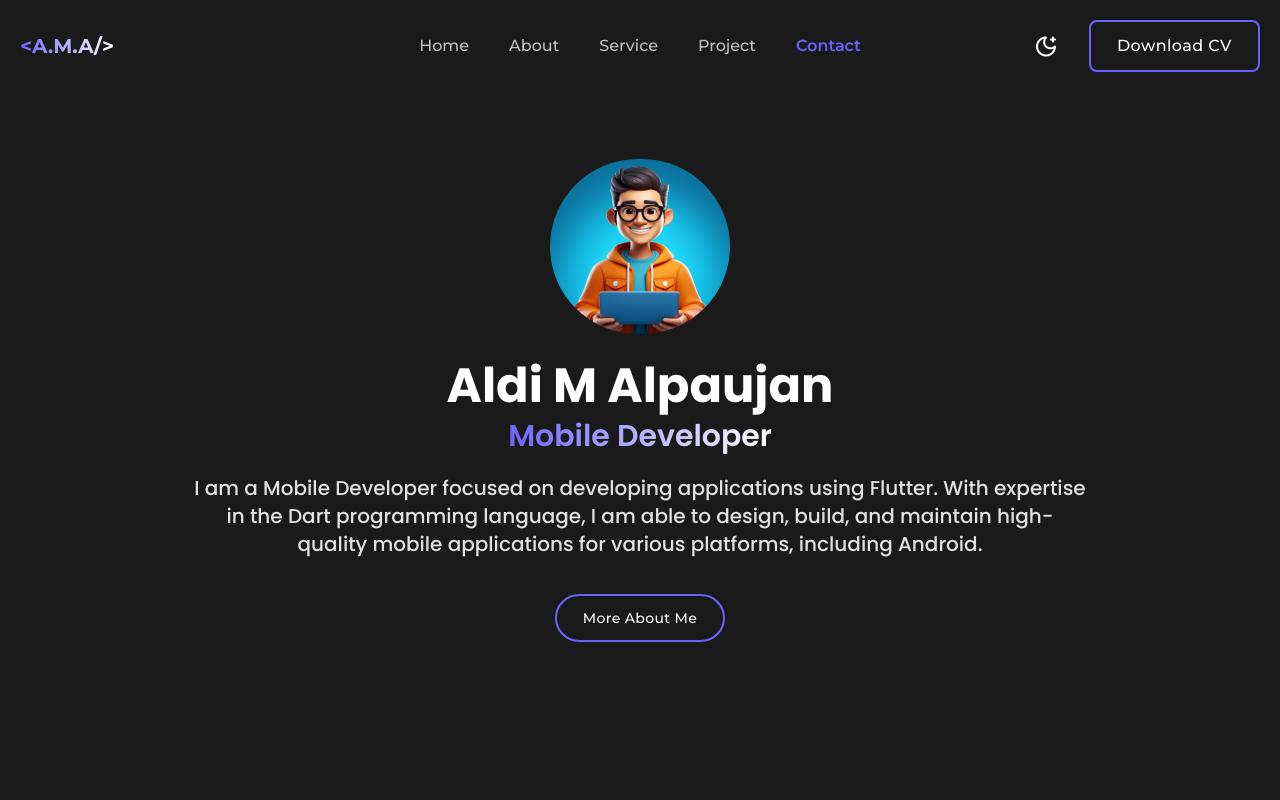
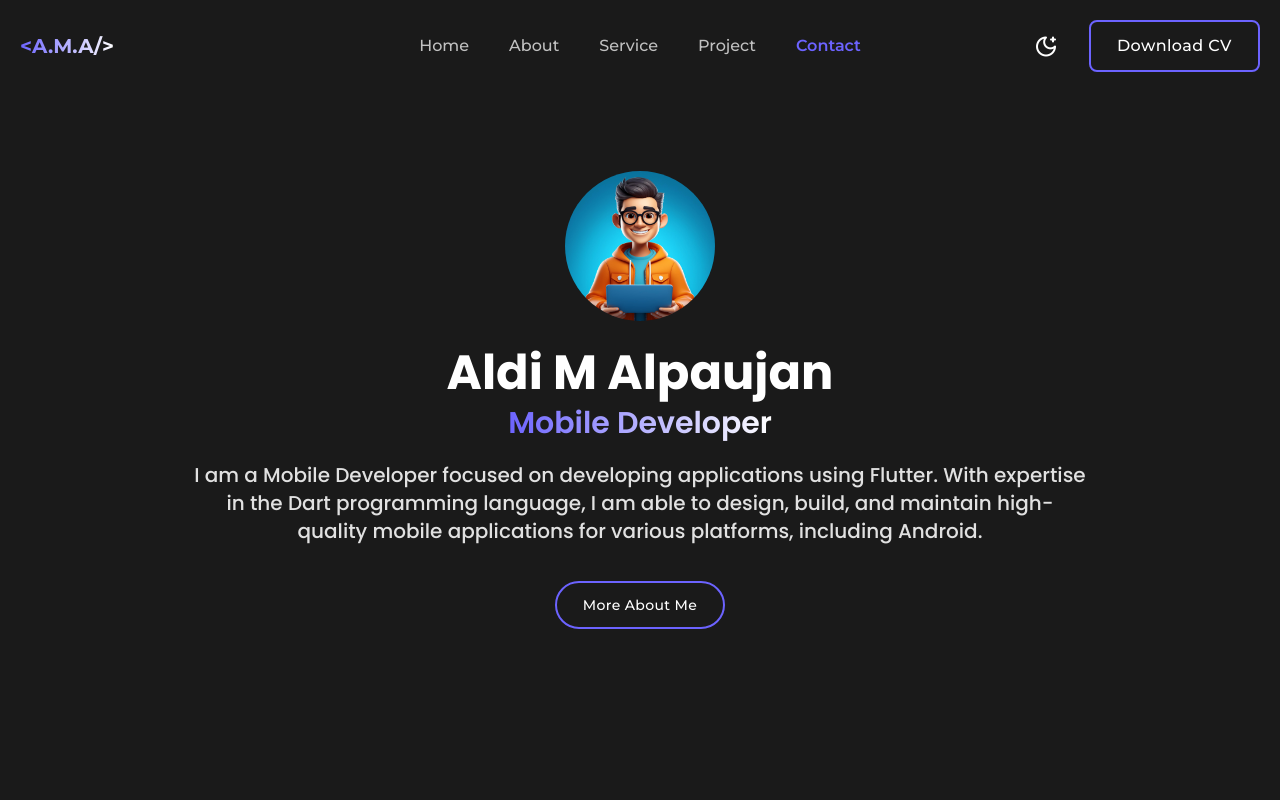
Before and after one commit to AldiAlpaujan/portfolio-with-react, a React (Vite) app: page / in a window 1280 px wide. Shown: the top 800 px of the page. Built offline with nearby package versions, Linux system fonts and the light colour scheme.

Commit message:
Update fix scroll

```diff
--- a/package.json
+++ b/package.json
@@ -10,10 +10,12 @@
     "preview": "vite preview"
   },
   "dependencies": {
+    "aos": "^2.3.4",
     "react": "^18.3.1",
     "react-dom": "^18.3.1"
   },
   "devDependencies": {
+    "@types/aos": "^3.0.7",
     "@types/react": "^18.3.3",
     "@types/react-dom": "^18.3.0",
     "@typescript-eslint/eslint-plugin": "^7.15.0",
--- a/src/context/HeaderMenuContext/index.tsx
+++ b/src/context/HeaderMenuContext/index.tsx
@@ -28,8 +28,7 @@ const HeaderMenuContextProvider = ({ children }: { children: React.ReactNode })
     const section = document.getElementById(activeMenu);
     if (section) {
       const rect = section.getBoundingClientRect();
-      const isInView = rect.top >= 0 && rect.bottom <= window.innerHeight;
-      if (isInView) {
+      if (rect.top == 0) {
         setIsNavigating(false);
       }
     }
--- a/src/main.tsx
+++ b/src/main.tsx
@@ -1,3 +1,12 @@
+// Import AOS CSS
+import 'aos/dist/aos.css';
+
+// Import AOS
+import AOS from 'aos';
+
+// Inisialisasi AOS
+AOS.init({});
+
 import React from 'react'
 import ReactDOM from 'react-dom/client'
 import App from './App.tsx'
--- a/src/pages/About/index.tsx
+++ b/src/pages/About/index.tsx
@@ -20,16 +20,18 @@ const About = () => {
   return (
     <PageWrapper id="About" className="h-screen flex items-center justify-center">
       <div className="flex flex-col items-center justify-center">
-        <h1 className="section-title">{data.title}</h1>
-        <h2 className="section-subtitle mb-4 lg:mb-6">{data.subtitle}</h2>
+        <h1 data-aos="fade-up" data-aos-duration="800" className="section-title">{data.title}</h1>
+        <h2 data-aos="fade-up" data-aos-duration="1000" className="section-subtitle mb-4 lg:mb-6">{data.subtitle}</h2>
         {data.text.map((e, i) => (
-          <p key={i} className="section-description mb-4">
+          <p data-aos="fade-up" data-aos-duration={1200 + (i * 200)} key={i} className="section-description mb-4">
             {e}
           </p>
         ))}
-        <Button onClick={() => setActiveMenu("Service")} type="secondary" className="flex gap-2 items-center mt-4">
-          My Services
-        </Button>
+        <div data-aos="fade-up" data-aos-duration="1800">
+          <Button onClick={() => setActiveMenu("Service")} type="secondary" className="flex gap-2 items-center mt-4">
+            My Services
+          </Button>
+        </div>
       </div>
     </PageWrapper>
   );
--- a/src/pages/Home/index.tsx
+++ b/src/pages/Home/index.tsx
@@ -17,19 +17,21 @@ const Home = () => {
   return (
     <PageWrapper id="Home" className="font-poppins h-screen relative flex items-center justify-center">
       <div className="absolute px-5 flex flex-col items-center justify-center">
-        <img src={data.image} alt="Home" className="w-[180px] h-[175px] rounded-full mb-5 md:mb-6 xl:mb-7 2xl:mb-8 2xl:w-[200px] 2xl:h-[195px]" />
-        <h1 className="text-light-title text-3xl font-bold dark:text-dark-title mb-1 md:mb-2 md:text-4xl xl:mb-2 xl:text-5xl">
+        <img data-aos="fade-up" data-aos-duration="500" src={data.image} alt="Home" className="size-[150px] rounded-full mb-5 md:mb-6 xl:mb-7 2xl:mb-8 2xl:w-[200px] 2xl:h-[195px]" />
+        <h1 data-aos="fade-up" data-aos-duration="700" className="text-light-title text-3xl font-bold dark:text-dark-title mb-1 md:mb-2 md:text-4xl xl:mb-2 xl:text-5xl">
           {data.title}
         </h1>
-        <h2 className="text-xl text-gradient font-semibold mb-4 md:text-2xl xl:mb-5 xl:text-3xl 2xl:mb-6">
+        <h2 data-aos="fade-up" data-aos-duration="900" className="text-xl text-gradient font-semibold mb-4 md:text-2xl xl:mb-5 xl:text-3xl 2xl:mb-6">
           {data.subtitle}
         </h2>
-        <p className="max-w-2xl text-base font-medium text-center mb-8 text-light-body dark:text-dark-body md:text-lg md:max-w-3xl lg:max-w-4xl xl:text-xl xl:mb-9">
+        <p data-aos="fade-up" data-aos-duration="1100" className="max-w-2xl text-base font-medium text-center mb-8 text-light-body dark:text-dark-body md:text-lg md:max-w-3xl lg:max-w-4xl xl:text-xl xl:mb-9">
           {data.description}
         </p>
-        <Button onClick={() => setActiveMenu("About")} type="secondary" className="flex gap-2 items-center">
-          More About Me
-        </Button>
+        <div data-aos="fade-up" data-aos-duration="1300">
+          <Button onClick={() => setActiveMenu("About")} type="secondary" className="flex gap-2 items-center">
+            More About Me
+          </Button>
+        </div>
       </div>
     </PageWrapper>
   );
--- a/src/pages/Project/data.ts
+++ b/src/pages/Project/data.ts
@@ -33,7 +33,7 @@ const projectData: ProjectModel[] = [
   {
     id: 3,
     image: kbihuImg,
-    title: 'KBIHU Daarul Istiqomah',
+    title: 'KBIHU Daarul Istiqoomah',
     description: 'KBIHU Darulistiqomah is a management app designed to let customers independently register, save, join training programs, and check their estimated departure year.',
     tech: 'Flutter, Dart, Firebase.',
     projectType: ProjectType.MOBILE,
--- a/src/pages/Service/index.tsx
+++ b/src/pages/Service/index.tsx
@@ -36,7 +36,7 @@ const Service = () => {
   };
 
   return (
-    <PageWrapper id="Service" className="font-inter mt-10 pt-section">
+    <PageWrapper id="Service" className="font-inter h-fit pt-section">
       <div className="flex flex-col items-center justify-center ">
         <h1 className="section-title">{data.title}</h1>
         <h2 className="section-subtitle mb-10 lg:mb-14">{data.subtitle}</h2>
```
Also changed, not shown: 1 other file (tests, documents, lock files or other folders).
